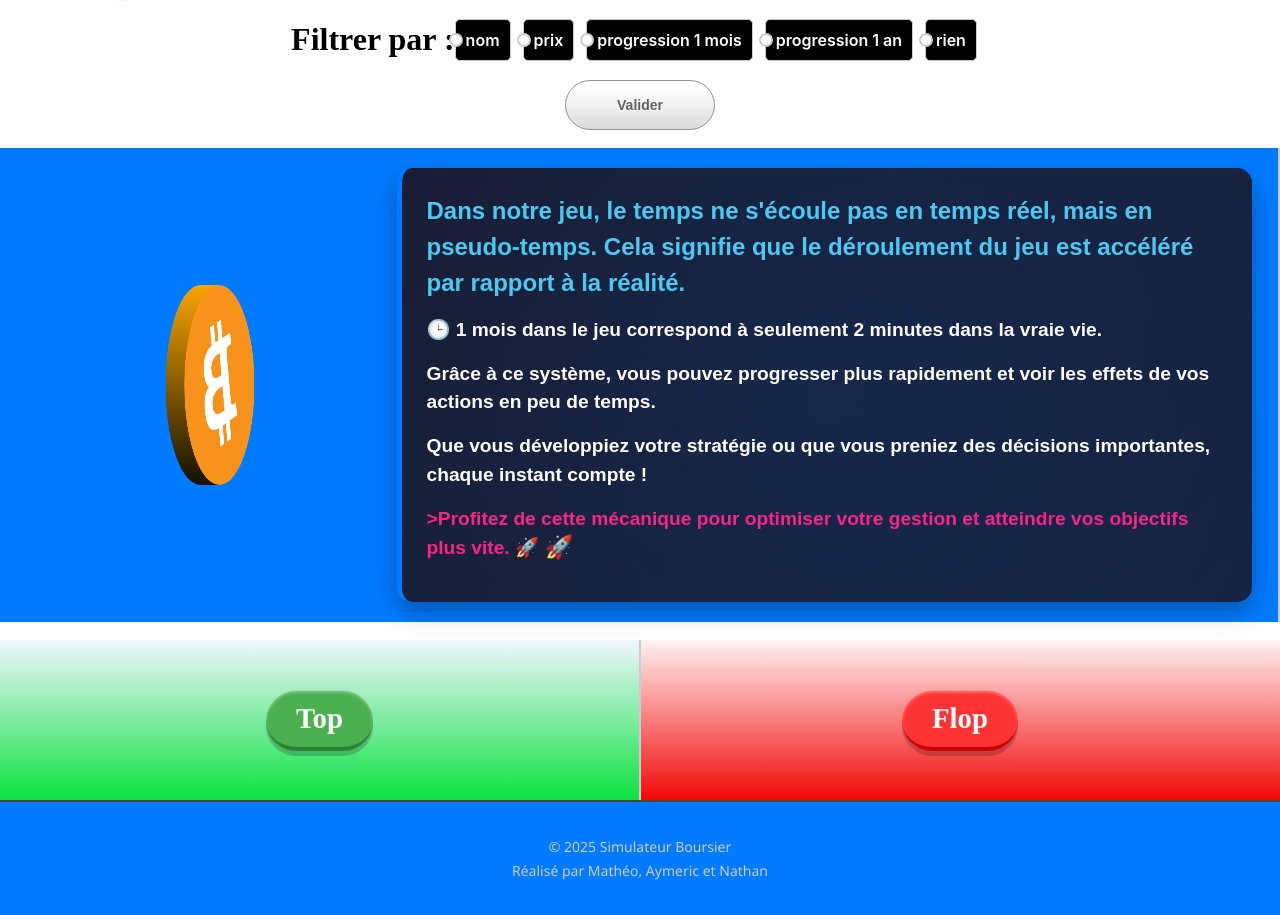
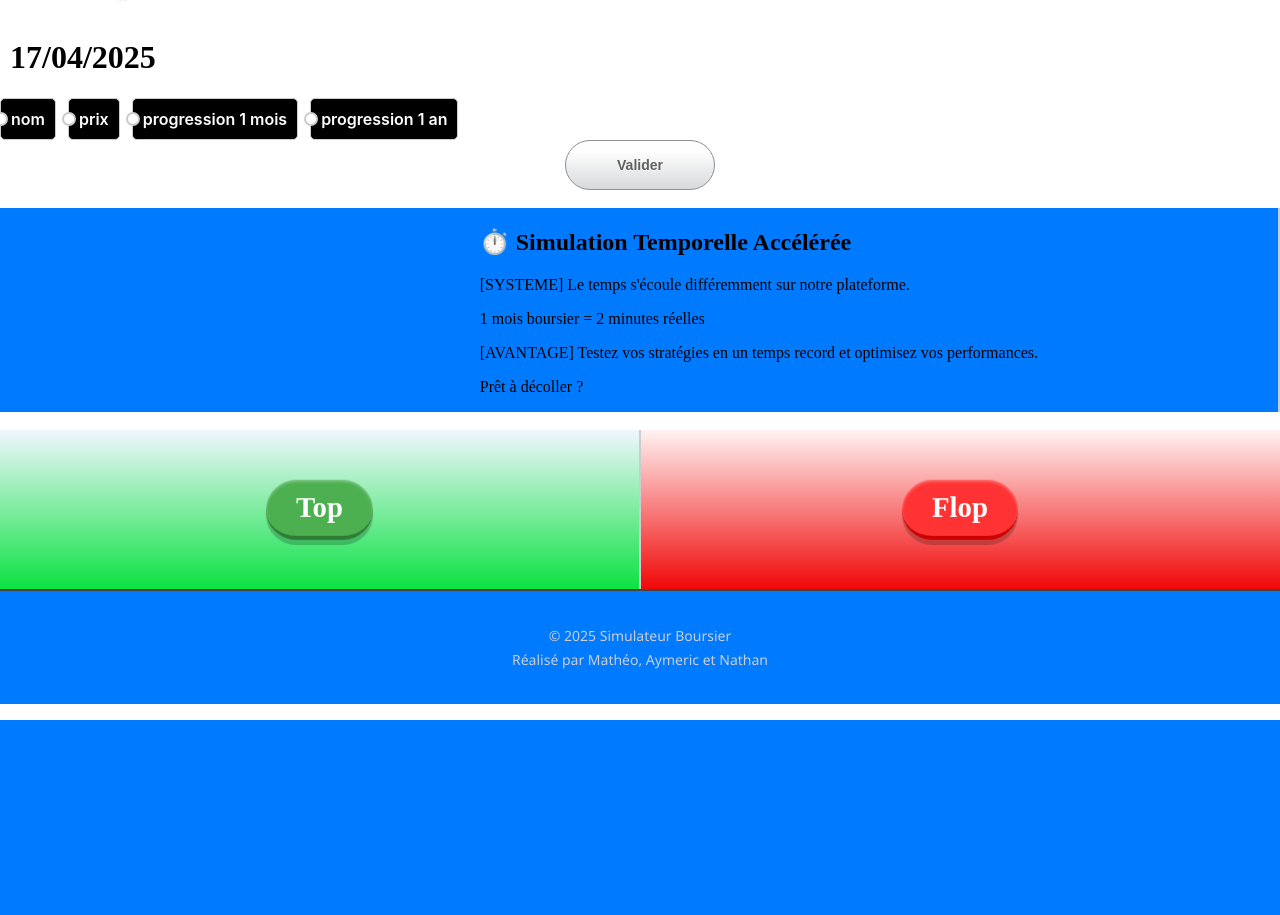
Before and after one commit to Aymeric-dgx/projet_info_2, a PHP site: page /acueil.php in a window 1280 px wide. Shown: the part 80-995 px from the top of the page. After the commit the page ends 800 px from the top, so only its background shows below. Run offline with PHP 8.4, Linux system fonts and the light colour scheme; the visitor is signed in with stand-in values (Sample User, id 1); data that the repository does not hold is empty.

Commit message:
Update acueil.php

```diff
--- a/acueil.php
+++ b/acueil.php
@@ -86,28 +86,33 @@
             </nav>
         </div>
     </header>
+    <main class="teste">
+        <br>
+        <div style="margin-left: 10px;"> <h1 class="game-date"> <?php echo date('d/m/Y'); ?></h1></div>
         <form method="GET" action="">
-            <div class="filtre">
-            <h1 style="text-align: center ; ">Filtrer par : </h1><br>
+        <div class="radio-container">
             <div class="radio-input">
-                    <input value="nom" name="filtre" id="value-1" type="radio">
-                    <label for="value-1">nom</label>
-
-                    <input value="prix" name="filtre" id="value-2" type="radio">
-                    <label for="value-2">prix</label>
-
-                    <input value="progression 1 mois" name="filtre" id="value-3" type="radio">
-                    <label for="value-3">progression 1 mois</label>
-
-                    <input value="progression 1 an" name="filtre" id="value-4" type="radio">
-                    <label for="value-4">progression 1 an</label>
-
-                    <input value="rien" name="filtre" id="value-5" type="radio">
-                    <label for="value-5">rien</label>
+                <label>
+                <input type="radio" id="value-1" name="filter" value="nom">
+                <span>nom</span>
+                </label>
+                <label>
+                <input type="radio" id="value-2" name="filter" value="prix">
+                <span>prix</span>
+                </label>
+                <label>
+                <input type="radio" id="value-3" name="filter" value="progression_1m">
+                <span>progression 1 mois</span>
+                </label>
+                <label>
+                <input type="radio" id="value-4" name="filter" value="progression_an">
+                <span>progression 1 an</span>
+                </label>
+                <span class="selection"></span>
             </div>
+        <div class="center">
+            <button type="submit" class="valider_filtre">Valider</button>
         </div>
-            <div class="center"><button type="submit" class="valider_filtre">Valider</button></div>
-
         </div>
         </form>
         <div class="flex_action">
@@ -115,8 +120,9 @@
                 foreach($newsList as $action): ?>
                 <div class="card">
                 <a href="info.php?id=<?php echo $action['id']; ?>" ><!--- nathannnnnnnnnnnnnnnnnnnnnnnnnnnnnnnnnnnnnn--->
-                            <button type="button" class="info-button">Info</button>
+                            <button type="card-button" class="info-button">Info</button>
                     </a>
+
                         <h1 class="heading " >(<?php echo htmlspecialchars($action['symbole']); ?>)</h1>
                         <h2 class="heading "><?php echo htmlspecialchars($action['nom']);  ?> </h2>
                         <p class="heading "><strong>Prix actuel :</strong> <?php echo number_format($action['price'], 2); ?> €</p>
@@ -132,55 +138,99 @@
                                 <!-- Bouton Vendre -->
                                 <button type="submit" class="vendre" name="action" value="vendre">Vendre <span></span></button>
                             </div>
+                        </form>
 
-                        </form>
                 </div>
+
                 <?php endforeach;
             ?>
+
         </div><br>
 
-    <div class="container_accueil">
-
-        <!-- Partie gauche -->
+        </main>
         <div class="middle">
-                    <!-- From Uiverse.io by david-mohseni -->
-                    <div class="coin">
-  <div class="side heads">
-    <svg xmlns="http://www.w3.org/2000/svg" xml:space="preserve" width="100%" height="100%" version="1.1" shape-rendering="geometricPrecision" text-rendering="geometricPrecision" image-rendering="optimizeQuality" fill-rule="evenodd" clip-rule="evenodd" viewBox="0 0 4091.27 4091.73" xmlns:xlink="http://www.w3.org/1999/xlink">
- <g id="Layer_x0020_1">
-  <metadata id="CorelCorpID_0Corel-Layer"></metadata>
-  <g id="_1421344023328">
-   <path fill="#F7931A" fill-rule="nonzero" d="M4030.06 2540.77c-273.24,1096.01 -1383.32,1763.02 -2479.46,1489.71 -1095.68,-273.24 -1762.69,-1383.39 -1489.33,-2479.31 273.12,-1096.13 1383.2,-1763.19 2479,-1489.95 1096.06,273.24 1763.03,1383.51 1489.76,2479.57l0.02 -0.02z"></path>
-   <path fill="white" fill-rule="nonzero" d="M2947.77 1754.38c40.72,-272.26 -166.56,-418.61 -450,-516.24l91.95 -368.8 -224.5 -55.94 -89.51 359.09c-59.02,-14.72 -119.63,-28.59 -179.87,-42.34l90.16 -361.46 -224.36 -55.94 -92 368.68c-48.84,-11.12 -96.81,-22.11 -143.35,-33.69l0.26 -1.16 -309.59 -77.31 -59.72 239.78c0,0 166.56,38.18 163.05,40.53 90.91,22.69 107.35,82.87 104.62,130.57l-104.74 420.15c6.26,1.59 14.38,3.89 23.34,7.49 -7.49,-1.86 -15.46,-3.89 -23.73,-5.87l-146.81 588.57c-11.11,27.62 -39.31,69.07 -102.87,53.33 2.25,3.26 -163.17,-40.72 -163.17,-40.72l-111.46 256.98 292.15 72.83c54.35,13.63 107.61,27.89 160.06,41.3l-92.9 373.03 224.24 55.94 92 -369.07c61.26,16.63 120.71,31.97 178.91,46.43l-91.69 367.33 224.51 55.94 92.89 -372.33c382.82,72.45 670.67,43.24 791.83,-303.02 97.63,-278.78 -4.86,-439.58 -206.26,-544.44 146.69,-33.83 257.18,-130.31 286.64,-329.61l-0.07 -0.05zm-512.93 719.26c-69.38,278.78 -538.76,128.08 -690.94,90.29l123.28 -494.2c152.17,37.99 640.17,113.17 567.67,403.91zm69.43 -723.3c-63.29,253.58 -453.96,124.75 -580.69,93.16l111.77 -448.21c126.73,31.59 534.85,90.55 468.94,355.05l-0.02 0z"></path>
-  </g>
- </g>
-    </svg>
+            <br>
+            <!-- From Uiverse.io by vikas7754 -->
+        <div class="truck">
+        <div class="truck__body">
+            <div class="truck__body truck__body--top">
+            <div class="truck__window">
+                <div class="truck__window-glass"></div>
             </div>
-  <div class="side tails">
-    <svg xmlns="http://www.w3.org/2000/svg" class="svg_back" xml:space="preserve" width="100%" height="100%" version="1.1" shape-rendering="geometricPrecision" text-rendering="geometricPrecision" image-rendering="optimizeQuality" fill-rule="evenodd" clip-rule="evenodd" viewBox="0 0 4091.27 4091.73" xmlns:xlink="http://www.w3.org/1999/xlink">
- <g id="Layer_x0020_1">
-  <metadata id="CorelCorpID_0Corel-Layer"></metadata>
-  <g id="_1421344023328">
-   <path fill="#F7931A" fill-rule="nonzero" d="M4030.06 2540.77c-273.24,1096.01 -1383.32,1763.02 -2479.46,1489.71 -1095.68,-273.24 -1762.69,-1383.39 -1489.33,-2479.31 273.12,-1096.13 1383.2,-1763.19 2479,-1489.95 1096.06,273.24 1763.03,1383.51 1489.76,2479.57l0.02 -0.02z"></path>
-   <path fill="white" fill-rule="nonzero" d="M2947.77 1754.38c40.72,-272.26 -166.56,-418.61 -450,-516.24l91.95 -368.8 -224.5 -55.94 -89.51 359.09c-59.02,-14.72 -119.63,-28.59 -179.87,-42.34l90.16 -361.46 -224.36 -55.94 -92 368.68c-48.84,-11.12 -96.81,-22.11 -143.35,-33.69l0.26 -1.16 -309.59 -77.31 -59.72 239.78c0,0 166.56,38.18 163.05,40.53 90.91,22.69 107.35,82.87 104.62,130.57l-104.74 420.15c6.26,1.59 14.38,3.89 23.34,7.49 -7.49,-1.86 -15.46,-3.89 -23.73,-5.87l-146.81 588.57c-11.11,27.62 -39.31,69.07 -102.87,53.33 2.25,3.26 -163.17,-40.72 -163.17,-40.72l-111.46 256.98 292.15 72.83c54.35,13.63 107.61,27.89 160.06,41.3l-92.9 373.03 224.24 55.94 92 -369.07c61.26,16.63 120.71,31.97 178.91,46.43l-91.69 367.33 224.51 55.94 92.89 -372.33c382.82,72.45 670.67,43.24 791.83,-303.02 97.63,-278.78 -4.86,-439.58 -206.26,-544.44 146.69,-33.83 257.18,-130.31 286.64,-329.61l-0.07 -0.05zm-512.93 719.26c-69.38,278.78 -538.76,128.08 -690.94,90.29l123.28 -494.2c152.17,37.99 640.17,113.17 567.67,403.91zm69.43 -723.3c-63.29,253.58 -453.96,124.75 -580.69,93.16l111.77 -448.21c126.73,31.59 534.85,90.55 468.94,355.05l-0.02 0z"></path>
-  </g>
- </g>
-</svg></div>
+            </div>
+            <div class="truck__body truck__body--mid">
+            <div class="truck__mid-body"></div>
+            </div>
+            <div class="truck__body truck__body--bottom">
+            <div class="truck__underpanel"></div>
+            <div class="truck__rear-bumper"></div>
+            <div class="truck__side-skirt"></div>
+            </div>
+        </div>
+        <div class="truck__wheel truck__wheel--front">
+            <div class="truck__wheel-arch"></div>
+            <div class="truck__wheel-arch-trim truck__wheel-arch-trim--top"></div>
+            <div class="truck__wheel-arch-trim truck__wheel-arch-trim--left"></div>
+            <div class="truck__wheel-arch-trim truck__wheel-arch-trim--right"></div>
+            <div class="truck-wheel">
+            <div class="truck-wheel__rim">
+                <div style="--index: 0;" class="truck-wheel__spoke"></div>
+                <div style="--index: 1;" class="truck-wheel__spoke"></div>
+                <div style="--index: 2;" class="truck-wheel__spoke"></div>
+                <div style="--index: 3;" class="truck-wheel__spoke"></div>
+                <div style="--index: 4;" class="truck-wheel__spoke"></div>
+                <div style="--index: 5;" class="truck-wheel__spoke"></div>
+                <div style="--index: 6;" class="truck-wheel__spoke"></div>
+            </div>
+            </div>
+        </div>
+        <div class="truck__wheel truck__wheel--rear">
+            <div class="truck__wheel-arch"></div>
+            <div class="truck__wheel-arch-trim truck__wheel-arch-trim--top"></div>
+            <div class="truck__wheel-arch-trim truck__wheel-arch-trim--left"></div>
+            <div class="truck__wheel-arch-trim truck__wheel-arch-trim--right"></div>
+            <div class="truck-wheel">
+            <div class="truck-wheel__rim">
+                <div style="--index: 0;" class="truck-wheel__spoke"></div>
+                <div style="--index: 1;" class="truck-wheel__spoke"></div>
+                <div style="--index: 2;" class="truck-wheel__spoke"></div>
+                <div style="--index: 3;" class="truck-wheel__spoke"></div>
+                <div style="--index: 4;" class="truck-wheel__spoke"></div>
+                <div style="--index: 5;" class="truck-wheel__spoke"></div>
+                <div style="--index: 6;" class="truck-wheel__spoke"></div>
+            </div>
+            </div>
+        </div>
+        <div class="truck__headlight"></div>
+        <div class="truck__taillight"></div>
+        <div class="truck__indicator"></div>
+        <div class="truck__foglight"></div>
         </div>
 
-            <div class="text-container">
-                <h2>Dans notre jeu, le temps ne s'écoule pas en temps réel, mais en pseudo-temps. Cela signifie que le déroulement du jeu est accéléré par rapport à la réalité.</h2>
+    <div class="cyber-text-container">
+        <h2 class="cyber-title">⏱️ Simulation Temporelle Accélérée</h2>
 
-                <h2> 🕒 1 mois dans le jeu correspond à seulement 2 minutes dans la vraie vie.</h2>
+        <p class="cyber-line">
+            <span class="cyber-bracket">[</span>SYSTEME<span class="cyber-bracket">]</span>
+            Le temps s'écoule différemment sur notre plateforme.
+        </p>
 
-                <h2>Grâce à ce système, vous pouvez progresser plus rapidement et voir les effets de vos actions en peu de temps. </h2>
+        <p class="cyber-highlight">
+            1 mois boursier = 2 minutes réelles
+        </p>
 
-                <h2>Que vous développiez votre stratégie ou que vous preniez des décisions importantes, chaque instant compte !</h2>
+        <p class="cyber-line">
+            <span class="cyber-bracket">[</span>AVANTAGE<span class="cyber-bracket">]</span>
+            Testez vos stratégies en un temps record et optimisez vos performances.
+        </p>
 
-                <h2>>Profitez de cette mécanique pour optimiser votre gestion et atteindre vos objectifs plus vite. 🚀</h2>
+        <div class="cyber-divider"></div>
+
+        <p class="cyber-cta">
+            Prêt à <span class="cyber-glow">décoller</span> ?
+        </p>
     </div>
-
-        </div>
+            <br>
         </div>
     <br>
     <div class="container">
```
Lines whose indentation alone changed are shown as unchanged.
